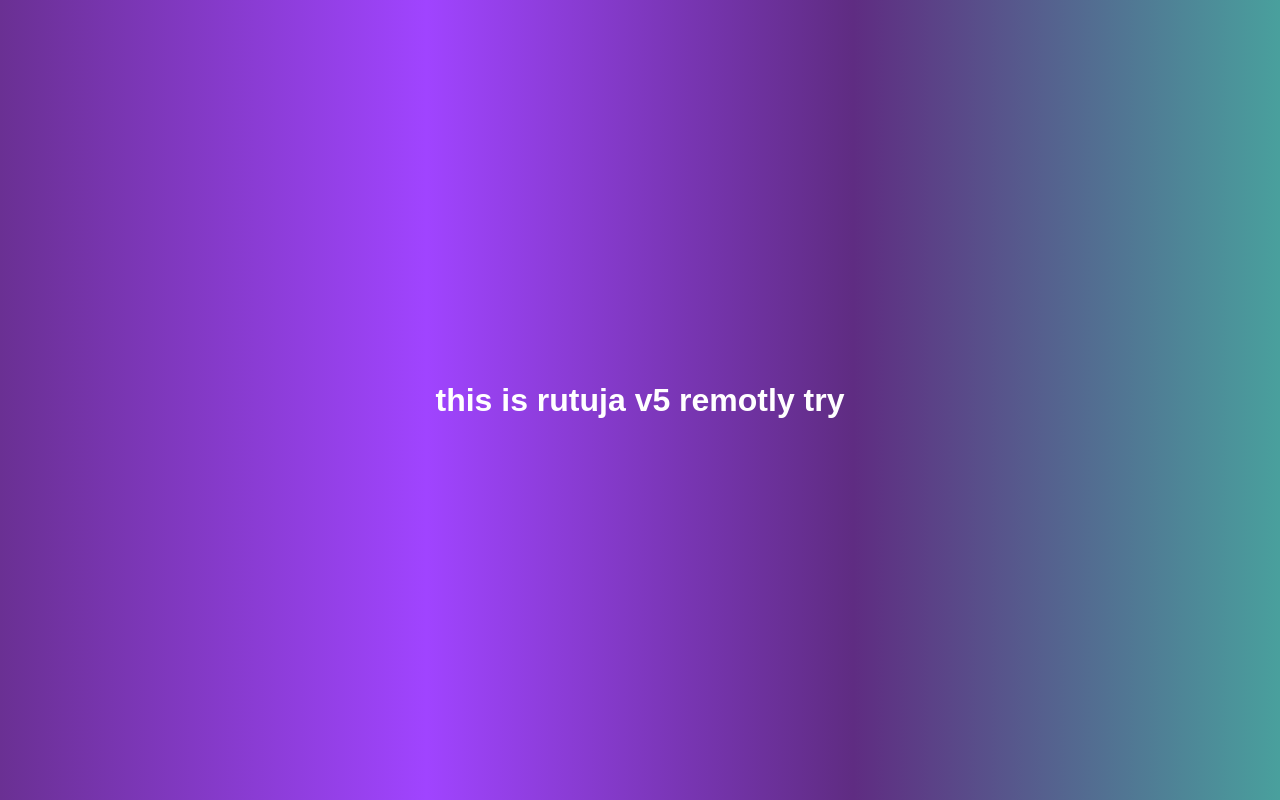
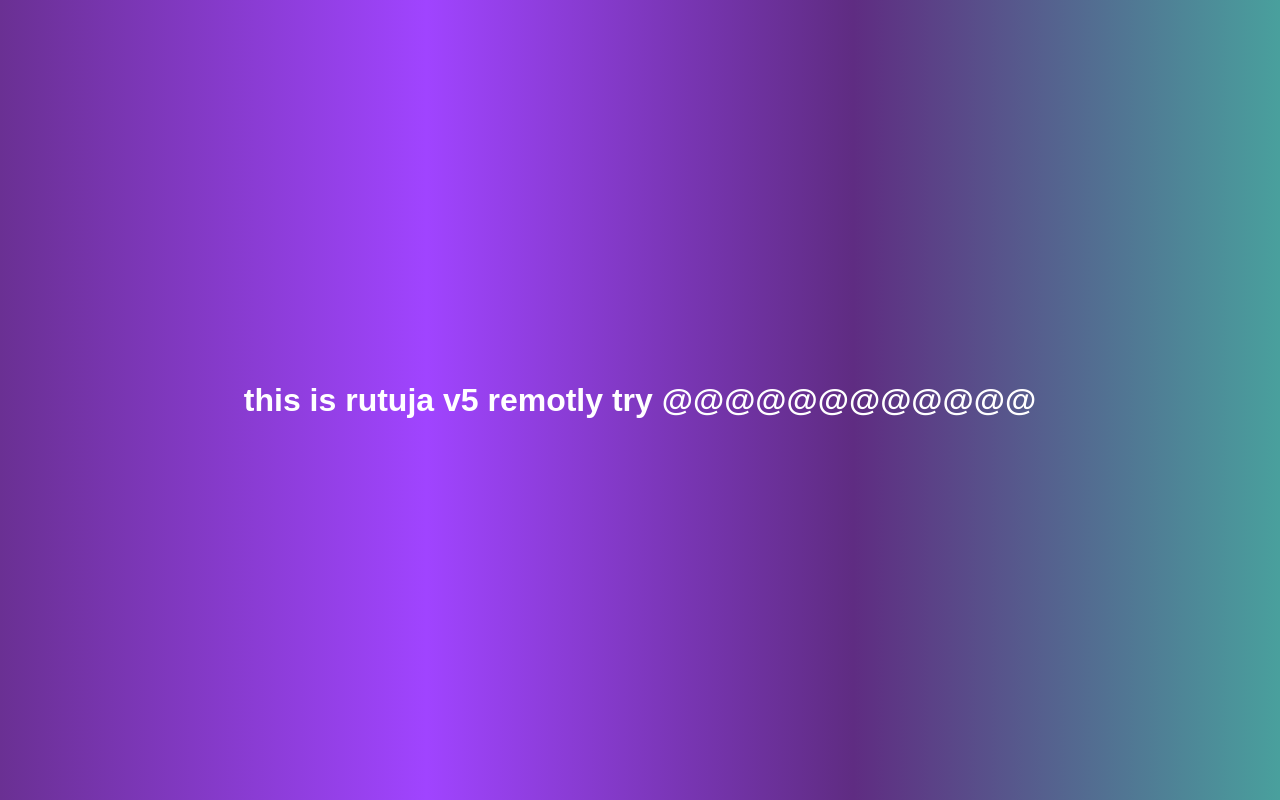
Before and after one commit to Rutujakakade123/myrepo, a plain HTML site: page index.html in a window 1280 px wide. Drawn offline with Linux system fonts and the light colour scheme.

Commit message:
ading @@@

```diff
--- a/index.html
+++ b/index.html
@@ -6,7 +6,7 @@
     <title>Document</title>
 </head>
 <body>
-    <h1>this is rutuja v5 remotly try </h1>
+    <h1>this is rutuja v5 remotly try @@@@@@@@@@@@ </h1>
     <link rel="stylesheet" href ="style.css">
 </body>
 
```
